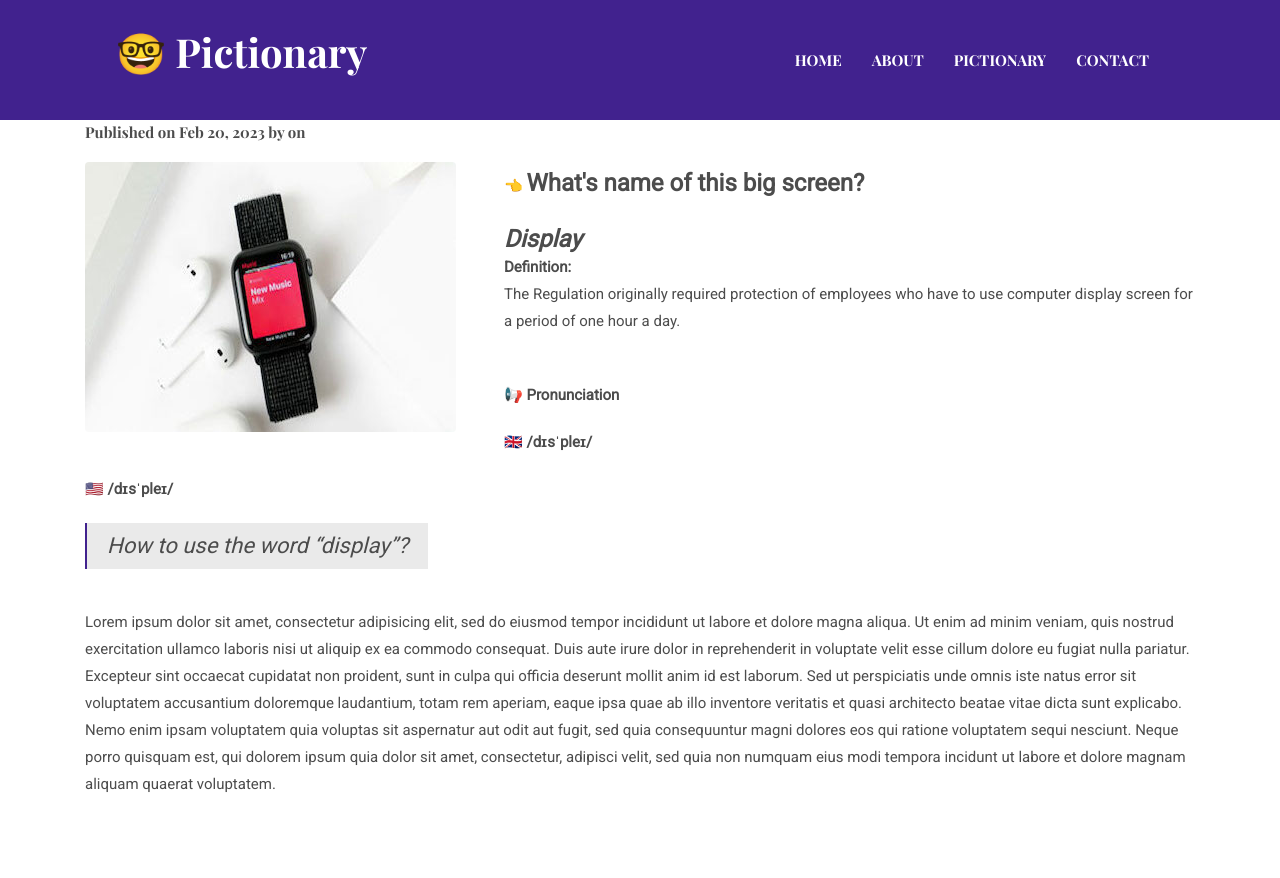
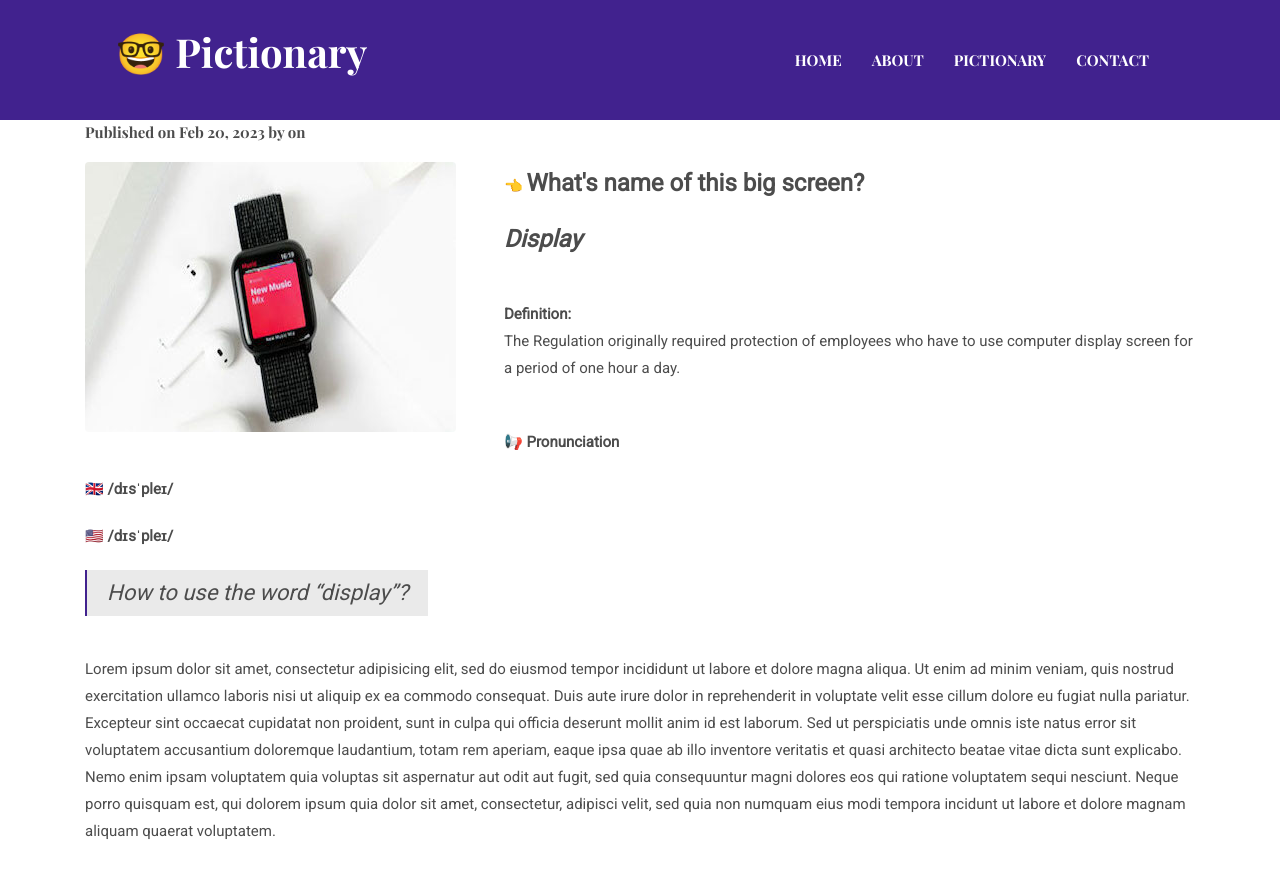
Before and after one commit to a1g5/a1g5.github.io, a Jekyll site: the page built from _posts/2023-02-20-display.markdown, in a window 1280 px wide and 900 px high, scrolled down 561 px. Shown: the top 878 px of the window. Built offline with Jekyll 4.4.1, drawn with Linux system fonts in a browser that asks for light colours.

Commit message:
Update 2023-02-20-display.markdown

```diff
--- a/_posts/2023-02-20-display.markdown
+++ b/_posts/2023-02-20-display.markdown
@@ -8,7 +8,7 @@
 
 👈 <font size="5"> <B> What's name of this big screen? </B></font> <br>
 
-<font size="5"> <i> <B> Display  </B> </i> </font>
+<font size="5"> <i> <B> Display  </B> </i> </font> <br>
 
 <B>Definition: </B> <br> The Regulation originally required protection of employees who have to use computer display screen for a period of one hour a day.
 
```
